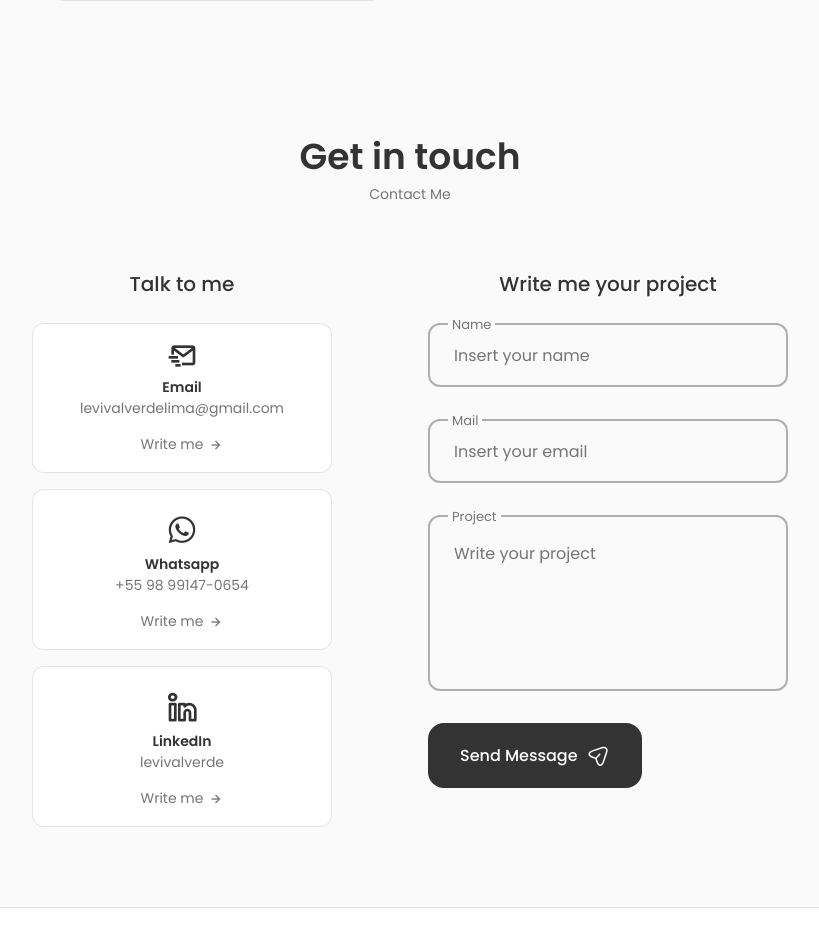
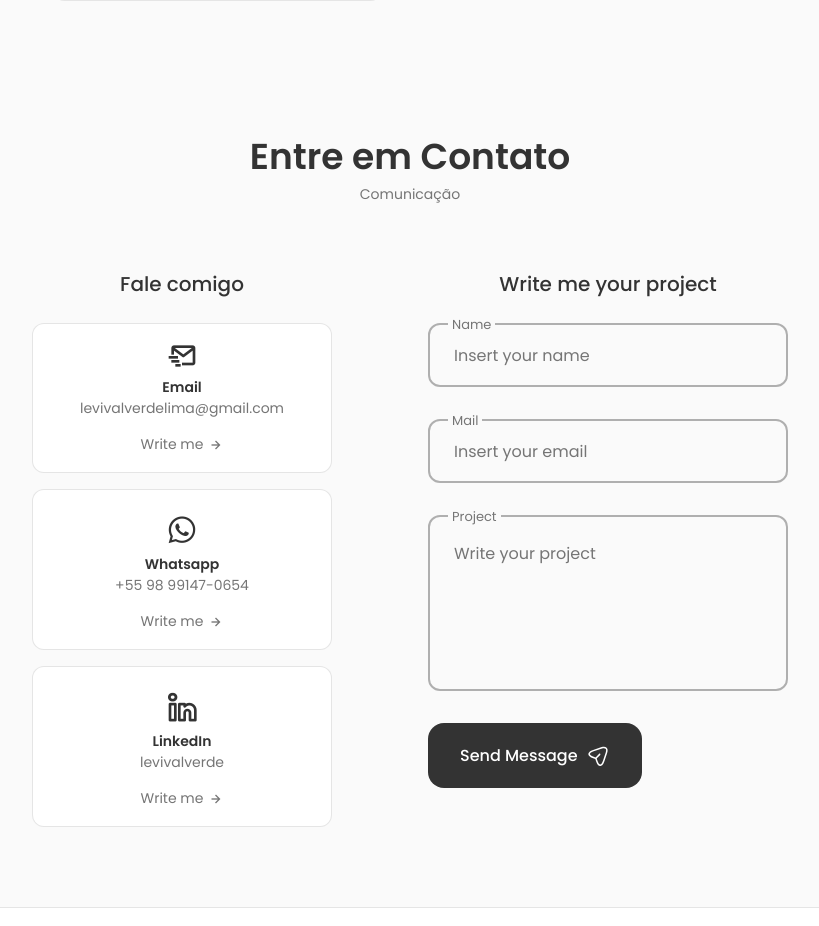
Before and after one commit to Levi-Valverde/portfolio, a React (Vite) app: page / in a window 1280 px wide. Shown: the part 4260-5186 px from the top of the page, without its empty margins (230-1049 px from the left). Built offline with nearby package versions, Linux system fonts and the light colour scheme.

Commit message:
Update Contact.jsx

```diff
--- a/src/components/Contact/Contact.jsx
+++ b/src/components/Contact/Contact.jsx
@@ -19,12 +19,12 @@ export function Contact() {
 
   return (
     <section className="contact section" id="contact">
-      <h2 className="section__title">Get in touch</h2>
-      <span className="section__subtitle">Contact Me</span>
+      <h2 className="section__title">Entre em Contato</h2>
+      <span className="section__subtitle">Comunicação</span>
 
       <div className="contact__container container grid">
         <div className="contact__content">
-          <h3 className="contact__title">Talk to me</h3>
+          <h3 className="contact__title">Fale comigo</h3>
 
           <div className="contact__info">
             <div className="contact__card">
```
